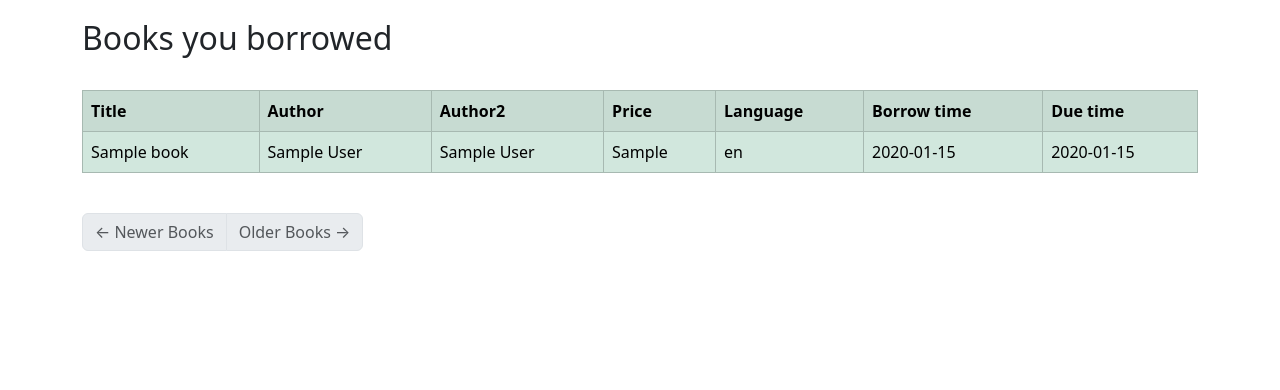
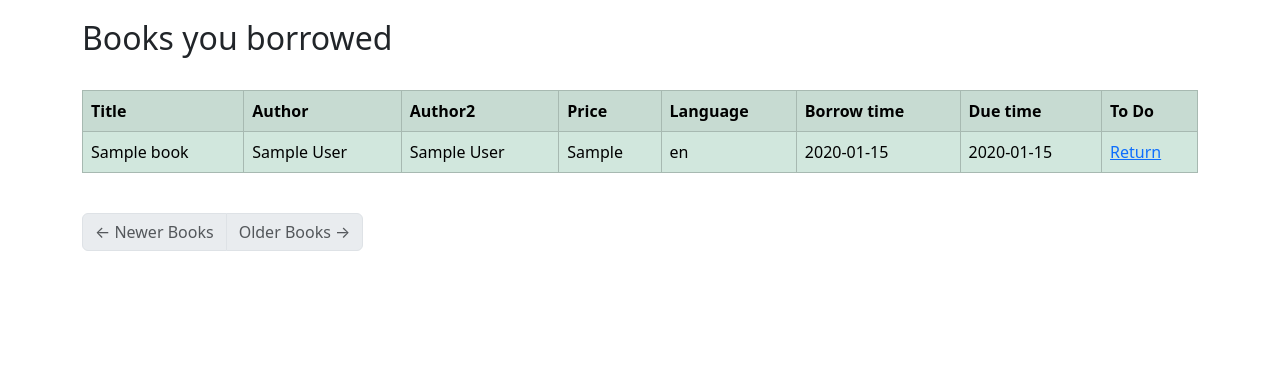
Before and after one commit to panzhh/microblog, a Flask app: a page that uses app/templates/user.html in a window 1280 px wide. Shown: the part 410-800 px from the top of the page. Run offline with Flask 3, Linux system fonts and the light colour scheme; a user stored in the database is signed in; tables that the repository leaves empty hold one stand-in row (values such as "Sample post"); some libraries are stand-ins or nearby versions.

Commit message:
add return book funciton.

```diff
--- a/app/main/routes.py
+++ b/app/main/routes.py
@@ -352,3 +352,27 @@ def borrow_book(book_id):
     else:
         print("2222")
         return redirect(url_for('main.index'))
+
+
+@bp.route('/return_book/<book_id>')
+@login_required
+def return_book(book_id):
+    if current_user.is_authenticated:
+        borrow_book = db.session.scalar(sa.select(BorrowedBook).where(BorrowedBook.bid == book_id))
+        print(borrow_book)
+
+        book = db.session.scalar(sa.select(Book).where(Book.id == borrow_book.book_id))
+        if book.borrow_out_cnt > 0:
+            book.borrow_out_cnt = book.borrow_out_cnt - 1
+            print(book)
+            db.session.commit()
+
+
+        db.session.delete(borrow_book)
+        db.session.commit()
+        flash(_('Congratuation, book returned successfully!'))
+        return redirect(url_for('main.user', username=current_user.username))
+
+    else:
+        print("2222")
+        return redirect(url_for('main.index'))
--- a/app/templates/user.html
+++ b/app/templates/user.html
@@ -55,6 +55,7 @@
          <th>Language</th>
          <th>Borrow time</th>
          <th>Due time</th>
+         <th>To Do</th>
        </tr>
          {% for book in borrowed_books %}
              <tr id={{book.id}} style="width:100%">
@@ -65,6 +66,9 @@
                  <td>{{book.language}}</td>
                  <td>{{book.borrow_date}}</td>
                  <td>{{book.due_date}}</td>
+                 <td>
+                     <a href="{{ url_for('main.return_book', book_id=book.bid) }}">Return</a>
+                 </td>
              </tr>
          {% endfor %}
      </table>
```
